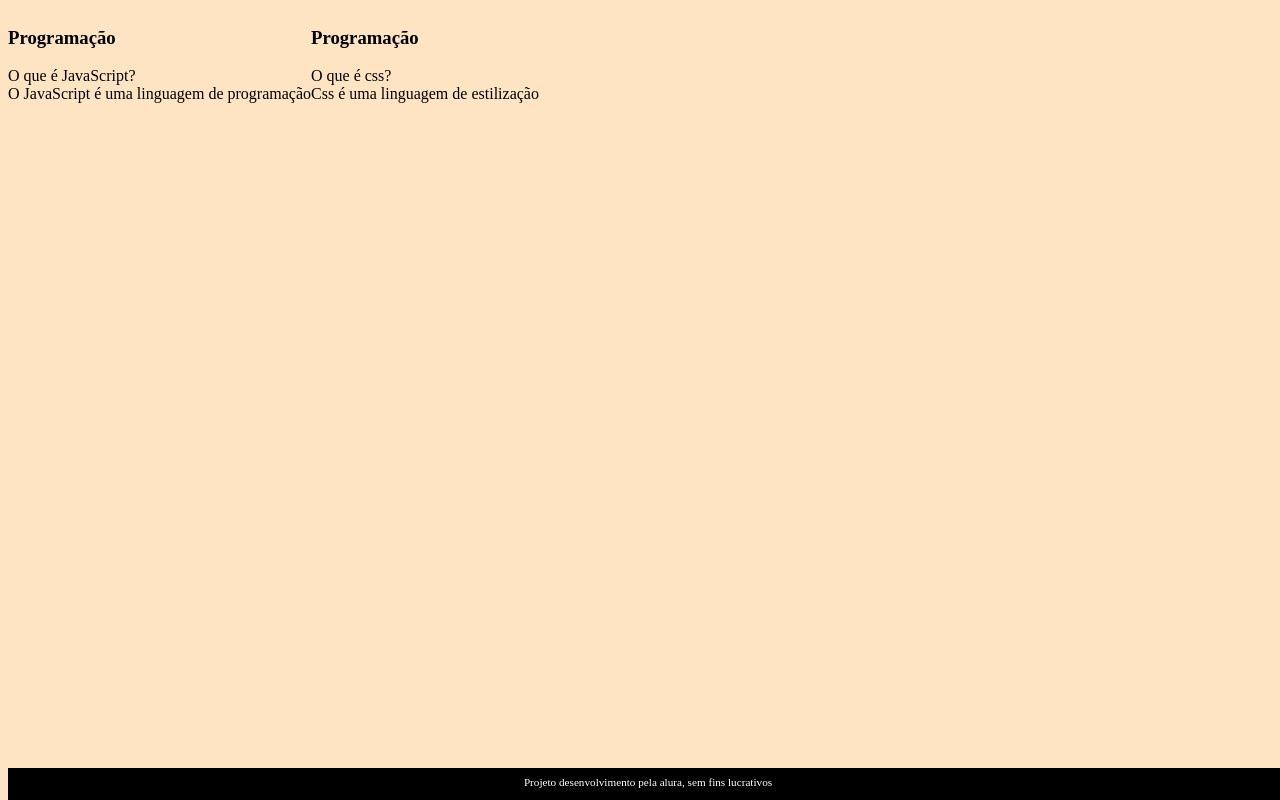
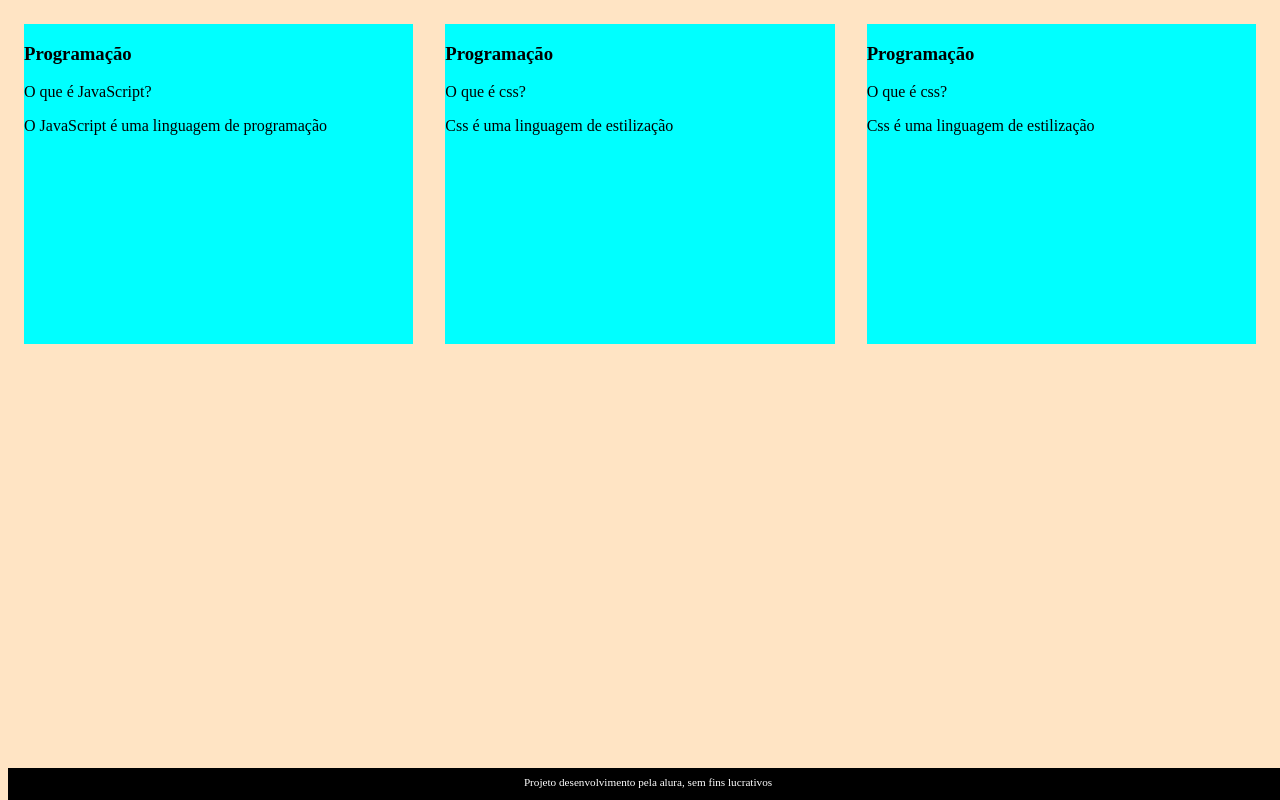
Before and after one commit to helosouza007/-desenvolvendo-uma-ferramenta-interativa-de-estudo, a plain HTML site: page index.html in a window 1280 px wide. Drawn offline with Linux system fonts and the light colour scheme; files that its build step writes are made by us from their sources.

Commit message:
Add files via upload

```diff
--- a/index.html
+++ b/index.html
@@ -13,10 +13,10 @@
                 <div class="cartao__conteudo">
                      <h3>Programação</h3>
                     <div class="cartao__conteudo__pergunta">
-                      O que é JavaScript?
+                     <p> O que é JavaScript?</p>
                     </div>
                     <div class="cartao__conteudo__resposta">
-                      O JavaScript é uma linguagem de programação
+                     <p> O JavaScript é uma linguagem de programação</p>
                     </div>
                 </div>
             </article>
@@ -24,15 +24,27 @@
                 <div class="cartao__conteudo">
                      <h3>Programação</h3>
                     <div class="cartao__conteudo__pergunta">
-                      O que é css?
+                     <p> O que é css?</p>
                     </div>
                     <div class="cartao__conteudo__resposta">
-                      Css é uma linguagem de estilização
+                      <p>Css é uma linguagem de estilização</p>
                     </div>
                 </div>
             </article>
-         </section>
-    </main>
+        <article class="cartao">
+          <div class="cartao__conteudo">
+               <h3>Programação</h3>
+              <div class="cartao__conteudo__pergunta">
+               <p> O que é css?</p>
+              </div>
+              <div class="cartao__conteudo__resposta">
+                <p>Css é uma linguagem de estilização</p>
+              </div>
+           </div>
+      </article>
+     </section>
+
+        </main>
     <footer>
         <p>Projeto desenvolvimento pela alura, sem fins lucrativos</p>
     </footer>
--- a/style.css
+++ b/style.css
@@ -8,7 +8,13 @@ body {
 }
 
 
-
+.cartao {
+    margin: 1rem 1rem;
+    background-color: aqua;
+    height: 20rem;
+    flex-grow: 1;
+    flex-basis: calc(33% - 6rem);
+}
 
 
 
```
